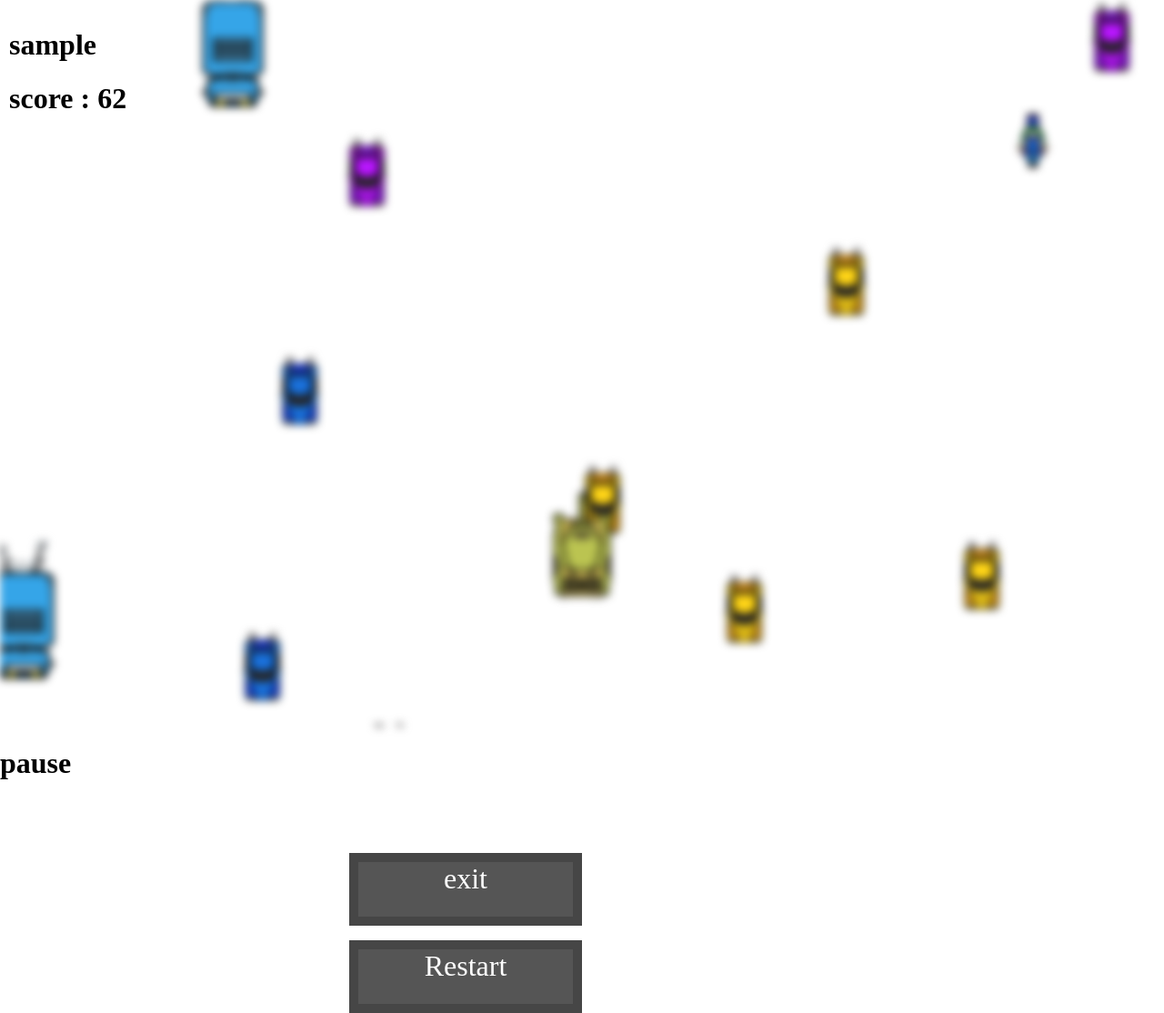
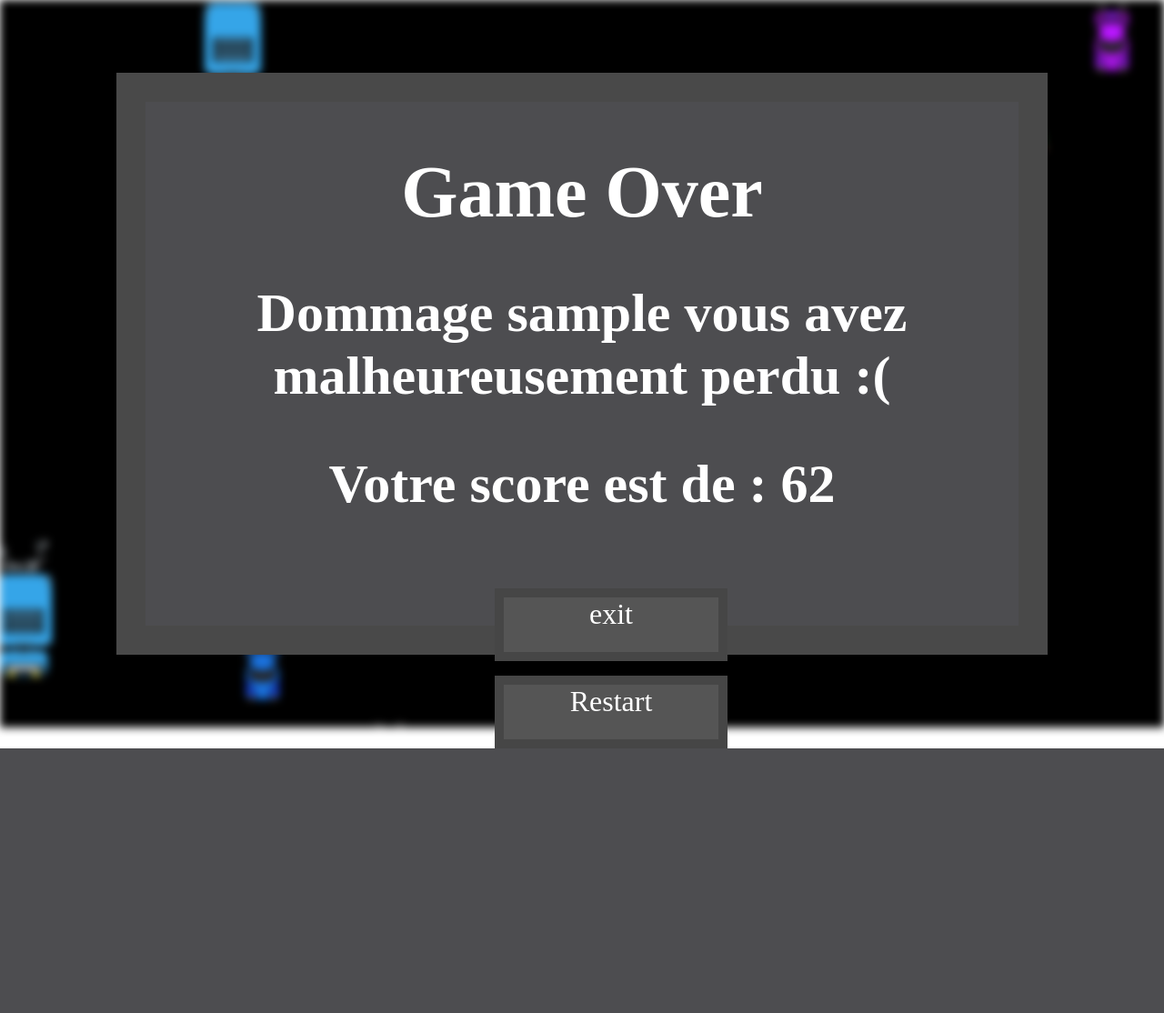
Before and after one commit to SebastienGaille/TPI, a PHP site: template private/pages/game.php in a window 1280 px wide. Shown: the whole page at 91% size. After the commit the page ends 823 px from the top, so only its background shows below. Run offline with PHP 8.4, Linux system fonts and the light colour scheme; the template is opened without the code that fills it, so the values that code supplies are empty; the visitor is signed in with stand-in values (Sample User, id 1).

Commit message:
Game Over Fini

```diff
--- a/private/pages/game.php
+++ b/private/pages/game.php
@@ -14,7 +14,7 @@
 
     </canvas>
     <div id="info">
-    <h1>
+    <h1 id="pseudoGame">
     <?php echo $_SESSION['username'];?>
     </h1 >
     <h1 id="score">
@@ -39,13 +39,19 @@
 
     <div class="game-Over" id="gameOverMenu">
         <h1 id="gameOverTitle">
-            pause
+            Game Over
         </h1>
+        <h2>
+            Dommage <?php echo $_SESSION['username'];?> vous avez malheureusement perdu :(
+        </h2>
+        <h2 id="scoreGameOver">
+            Votre score est de : 0
+        </h2>
         <div class="container">
             <div class="button-menu-game" id="exit" >
                 <a href="index.php?page=menu">exit</a>
             </div>
-            <div class="button-menu-game" id="back" onclick="btnBackToGame()">
+            <div class="button-menu-game" id="restart" onclick="restart()">
                Restart
             </div>
         </div>
--- a/public/css/game.css
+++ b/public/css/game.css
@@ -103,3 +103,22 @@
     background-color: rgb(97, 134, 189);
     border: solid rgb(55, 74, 104) 10px;
 }
+
+#gameOverMenu {
+    border: solid rgb(73, 73, 73) 2rem;
+    text-align: center;
+    color: white;
+    font-size: 40px;
+    width: 80vw;
+    height: 80vh;
+    margin-right: 10vw;
+    margin-left: 10vw;
+    margin-top: 10vh;
+    margin-bottom: 10vh;
+    position: absolute;
+    top: 0px;
+    left: 0px;
+    background-color: rgb(77, 77, 80);
+    transition: background-color 2s;
+    display: none;
+}
--- a/public/js/mainGame.js
+++ b/public/js/mainGame.js
@@ -16,12 +16,18 @@
 const pauseMenu = document.getElementById('pauseMenu');
 const backToGame = document.getElementById('back');
 const speedPlayer = 0.5;
-
+const restartGame = document.getElementById('gameOverMenu')
 let score = document.getElementById('score');
 let gameOver =false;
 let pause = false;
 let lastTime = 0;
 let timerAddScore = 0;
+let btnRestart = document.getElementById('restart');
+let scoreGameOver = document.getElementById('scoreGameOver');
+
+let numQuestionRespond;
+let numQuestionRespondTrue;
+let numQuestionRespondFalse;
 
 
 let player = new Player(ctx.canvas.width / 2, ctx.canvas.height - 200, 0, speedPlayer,60,100);
@@ -87,10 +93,14 @@
 }, 100);
 
 //la fonction backToGame sert au bouton back de fermer l'écran de pause
+if(!gameOver){
+    keyboard.onKeyDown('Escape',menuPause);
+    backToGame.onclick=menuPause;
+}
 
-keyboard.onKeyDown('Escape',menuPause);
 keyboard.onKeyDown('KeyR',restart);
-backToGame.onclick=menuPause;
+btnRestart.onclick=restart;
+
 
 
 function menuPause() {
@@ -110,7 +120,10 @@
     while(entities.length > 0){
         entities.pop();
     }
+    score.style.display="block";
+    restartGame.style.display="none";
     ctx.canvas.style.filter="blur("+0+"px)";
+    ctx.canvas.style['background-color']="white";
     timerAddScore = 0;
     player.x = ctx.canvas.width / 2;
     player.y= ctx.canvas.height - 200;
@@ -123,8 +136,17 @@
 
         if(gameOver){
             ctx.canvas.style.filter="blur("+5+"px)";
+            restartGame.style.display="block";
+            score.style.display="none";
+            ctx.canvas.style['background-color']="black";
+            scoreGameOver.innerHTML = "Votre score est de : "+timerAddScore;
+            if(pause){
+                pause=false;
+                pauseMenu.style.display="none";
+                return;
+            }
+        }
 
-        }
 
 }
 
```
